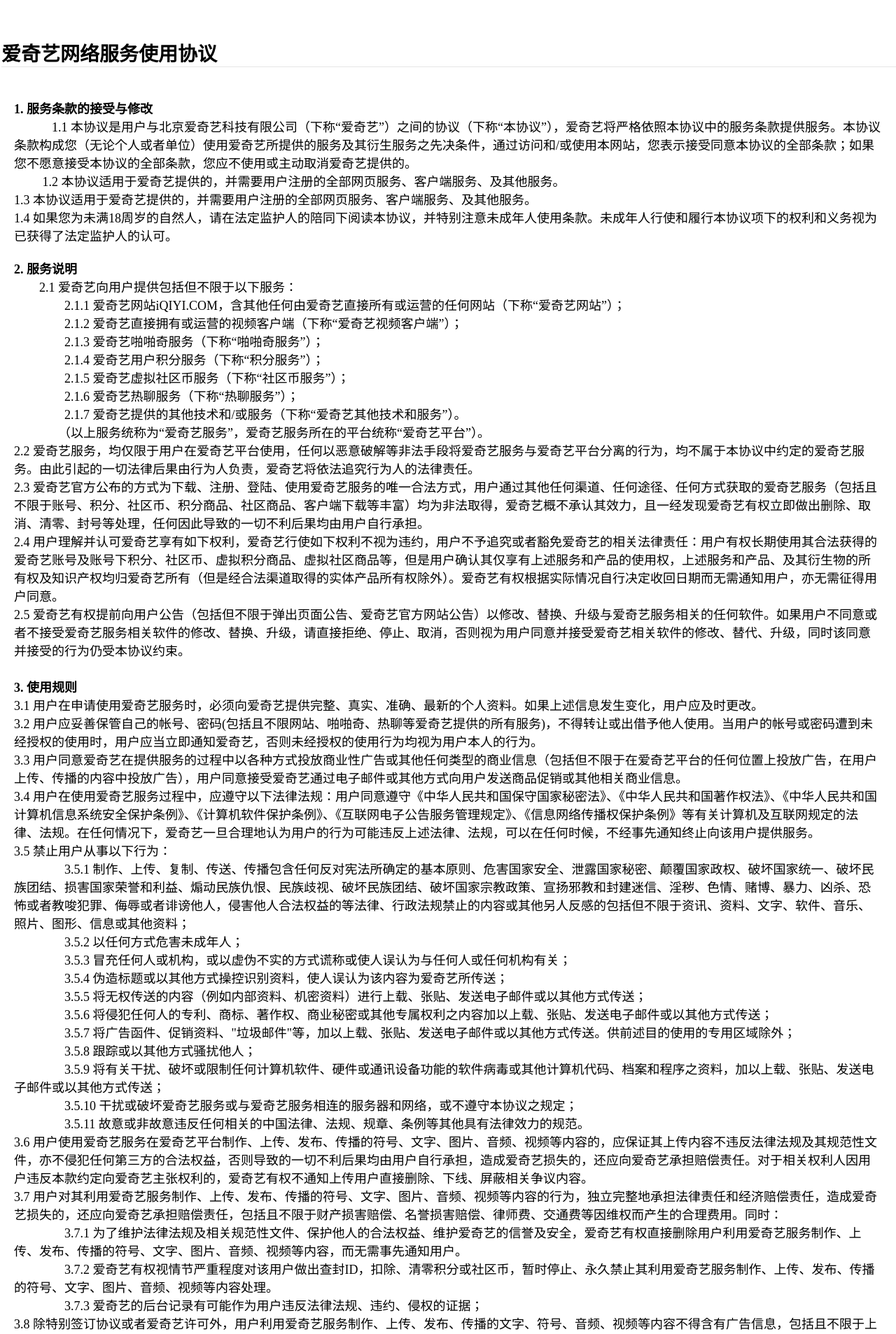
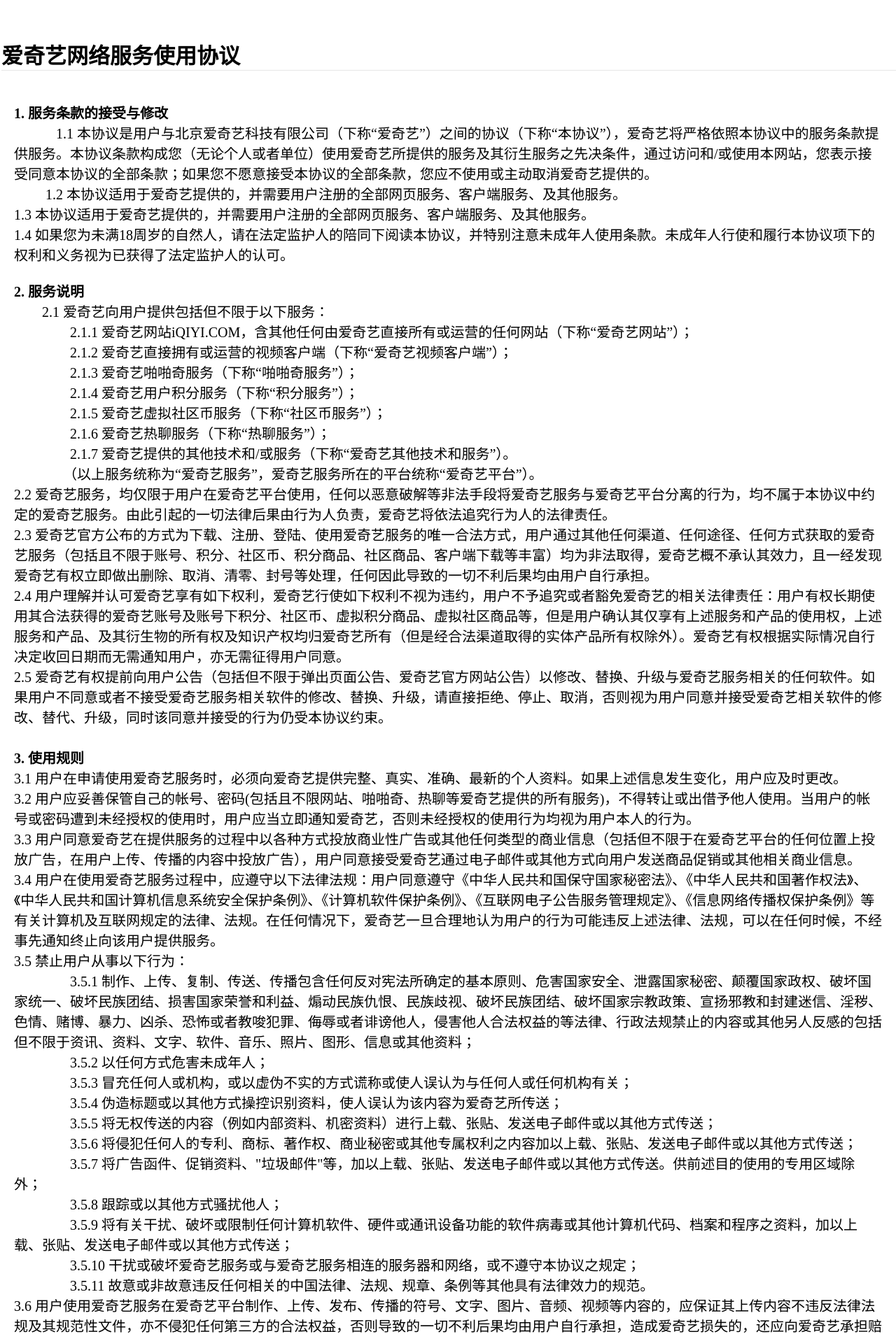
Before and after one commit to CodePeasant/formerblog, a Jekyll site: the page promise.html, which Jekyll copies as it is, in a window 1280 px wide. Shown: the top 1907 px of the page at 70% size. Built offline with Jekyll 4.4.1, drawn with Linux system fonts in a browser that asks for light colours.

Commit message:
Update promise.html

```diff
--- a/promise.html
+++ b/promise.html
@@ -8,7 +8,7 @@
 <meta name="description" content="">
 <link rel="shortcut icon" href="http://www.iqiyi.com/favicon.ico" type="image/x-icon">
 <style  type="text/css">
-	body { margin:0; color:#aaa; font-size:18px; }
+	body { margin:0; color:#aaa; font-size:20px; }
 	ul, ol, li, dl, dd, dt, p, h1, h2, h3, form, input { margin:0; padding:0; }
 	img, fieldset { border:none; }
 	li { list-style:none; }
@@ -19,7 +19,7 @@
 	* { word-wrap:break-word; word-spacing:normal; }
 	.main {margin: 0 auto;}
 	.mainC3 { color:#000; }
-	.mainC3 h1 { font-size:28px; border-bottom:1px solid #e6e6e6; margin:55px 0 45px 2px; }
+	.mainC3 h1 { font-size:31px; border-bottom:1px solid #e6e6e6; margin:55px 0 45px 2px; }
 	.mainC3 p { margin:0 20px; }
 	.mainC3 .pbtn { padding:50px; text-align:center; }
 </style>
```
